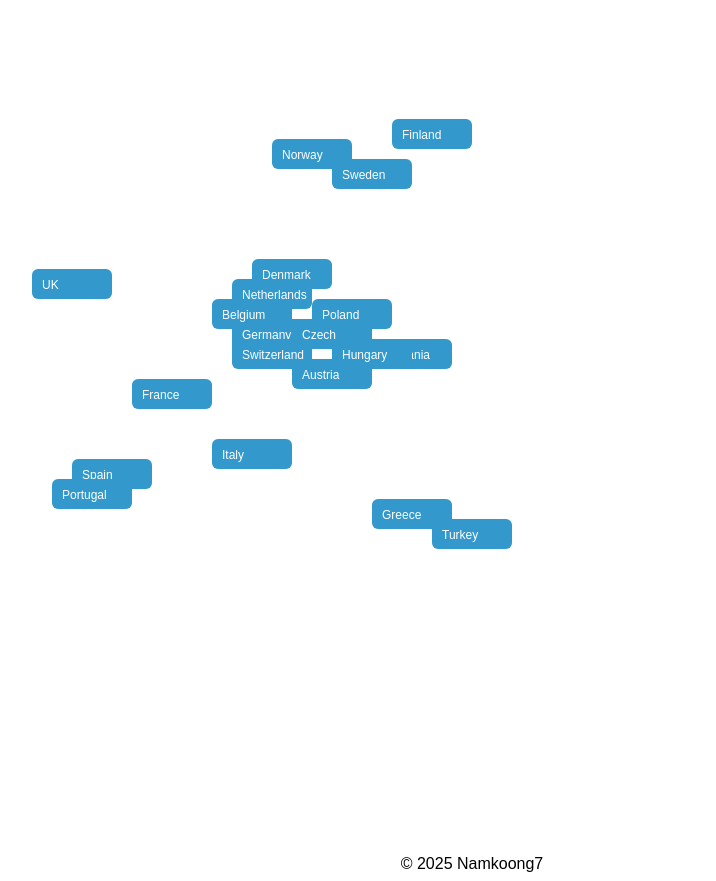
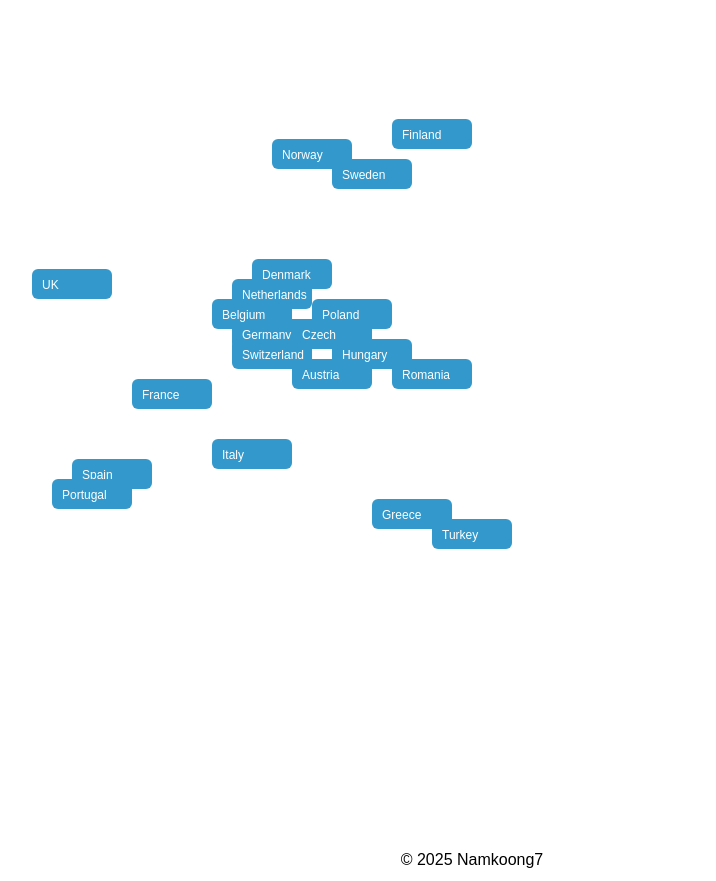
Before and after one commit to nks4906/europe-map, a plain HTML site: page index.html in a window 1280 px wide. Shown: the part 61-942 px from the top of the page, without its empty margins (168-884 px from the left). Drawn offline with Linux system fonts and the light colour scheme.

Commit message:
Add files via upload

```diff
--- a/index.html
+++ b/index.html
@@ -5,8 +5,23 @@
   <meta name="viewport" content="width=device-width, initial-scale=1.0" />
   <title>Europe Map</title>
   <style>
-    body { font-family: sans-serif; text-align: center; }
-    svg { max-width: 1000px; width: 100%; height: auto; margin: auto; }
+    body {
+      font-family: sans-serif;
+      text-align: center;
+      margin: 0;
+      padding: 0;
+    }
+    svg {
+      max-width: 1000px;
+      width: 100%;
+      height: auto;
+      margin: auto;
+      display: block;
+    }
+    a:hover rect {
+      fill: #FF9933;
+      transition: 0.3s;
+    }
   </style>
 </head>
 <body>
@@ -102,8 +117,8 @@
   </a>
 
   <a href="https://namkoong7.tistory.com/entry/romania" target="_blank">
-    <rect x="400" y="320" width="80" height="30" fill="#3399cc" rx="6" ry="6"/>
-    <text x="410" y="340" font-size="12" fill="white">Romania</text>
+    <rect x="420" y="340" width="80" height="30" fill="#3399cc" rx="6" ry="6"/>
+    <text x="430" y="360" font-size="12" fill="white">Romania</text>
   </a>
 
   <a href="https://namkoong7.tistory.com/entry/hungary" target="_blank">
```
Also changed, not shown: europe_map.svg.
